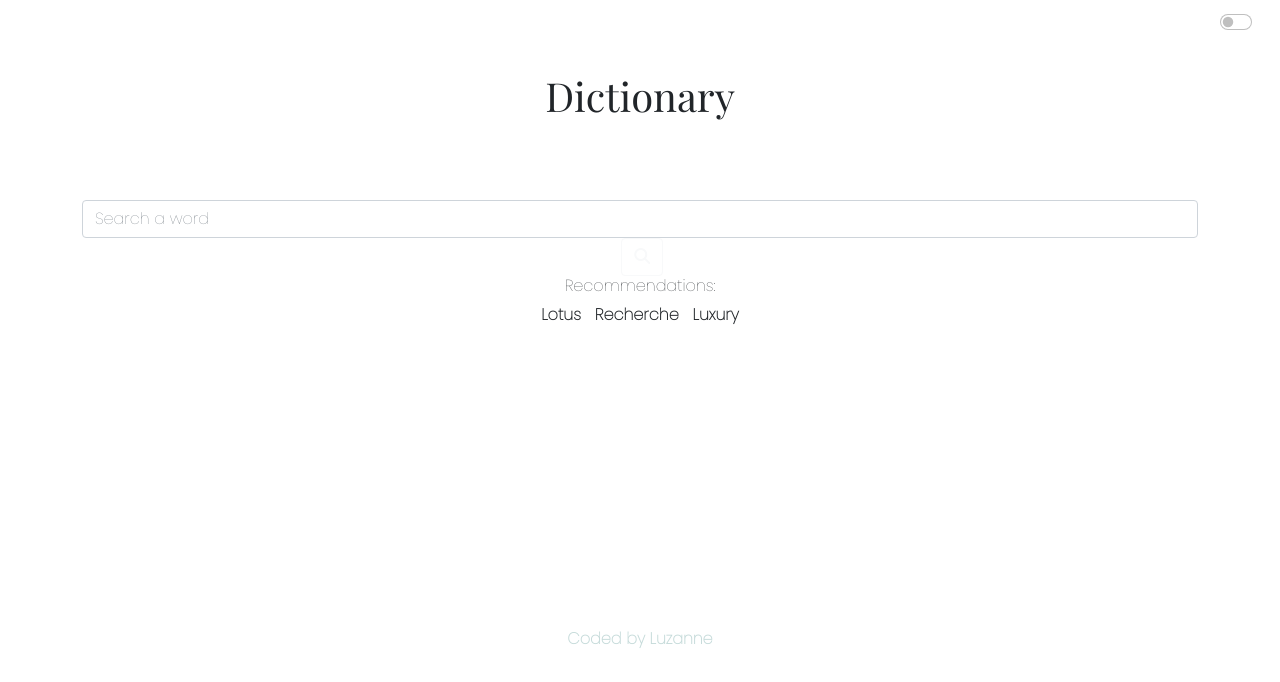
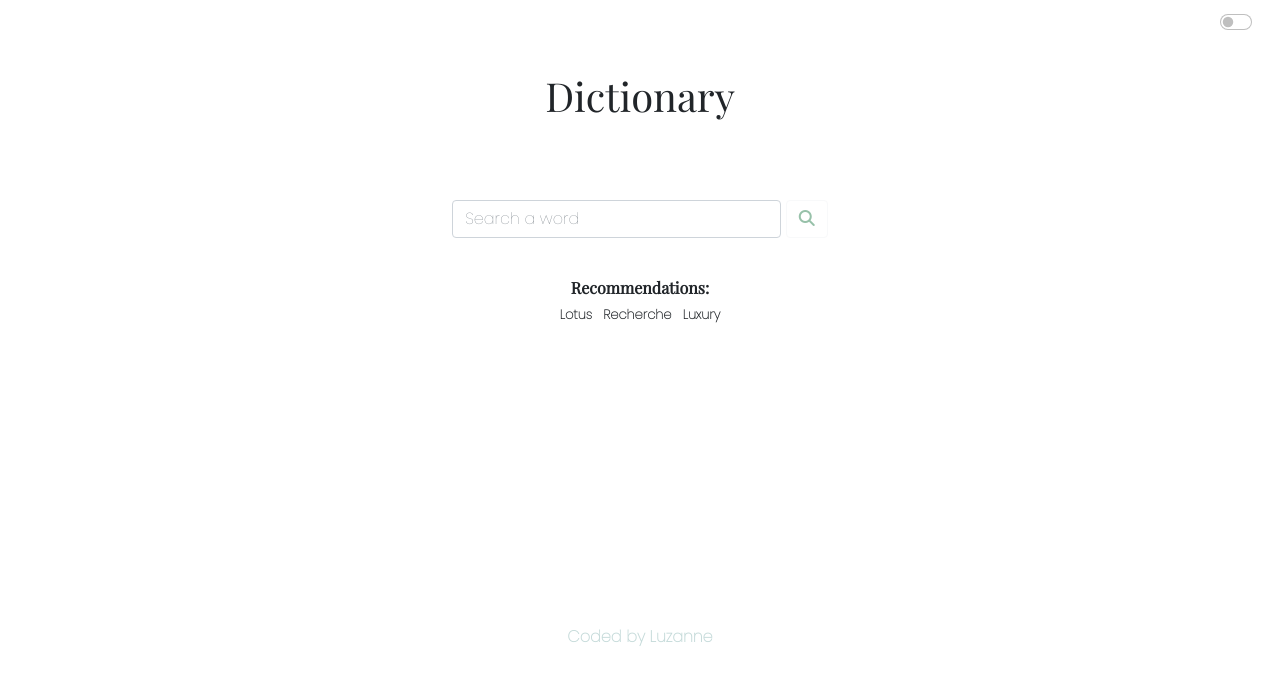
Before and after one commit to Luzanne-S/Dictionary-App, a React (Create React App) app: page / in a window 1280 px wide. Shown: the top 682 px of the page. Built offline with nearby package versions, Linux system fonts and the light colour scheme.

Commit message:
Updated Dictionary.css

```diff
--- a/src/Dictionary.css
+++ b/src/Dictionary.css
@@ -1,3 +1,26 @@
 .Dictionary {
   margin-top: 10vh;
 }
+.form-inline {
+  width: fit-content;
+  display: flex;
+  flex-wrap: nowrap;
+  margin: auto;
+}
+i {
+  color: #97c1a9;
+}
+.Dictionary section {
+  margin-top: 20px;
+  background-color: #f5f5fd;
+  padding: 30px;
+  border-radius: 5px;
+}
+h6 {
+  margin-top: 40px;
+  font-family: "Playfair Display", serif;
+  font-weight: 600;
+}
+.Recommendations {
+  font-size: 13px;
+}
```
